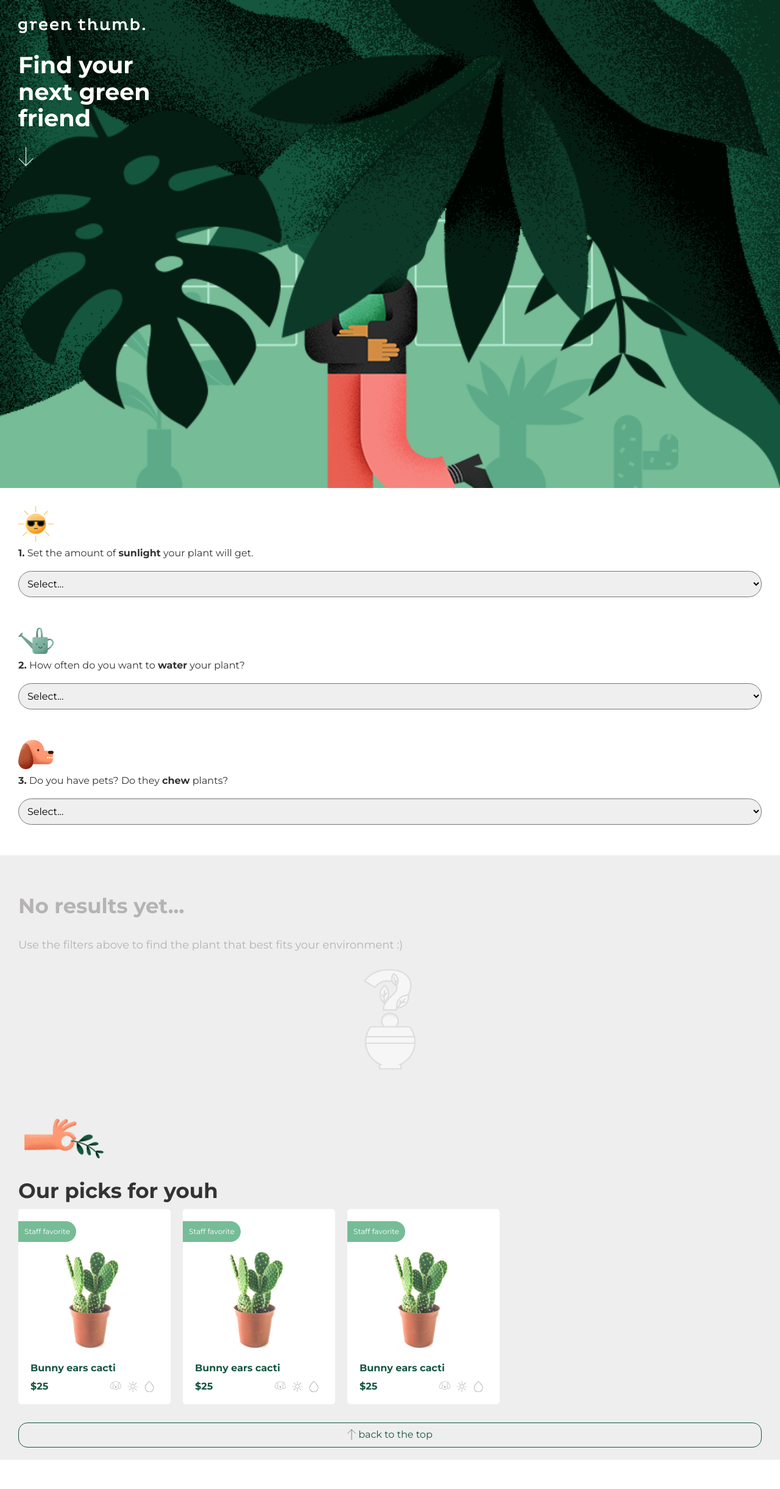
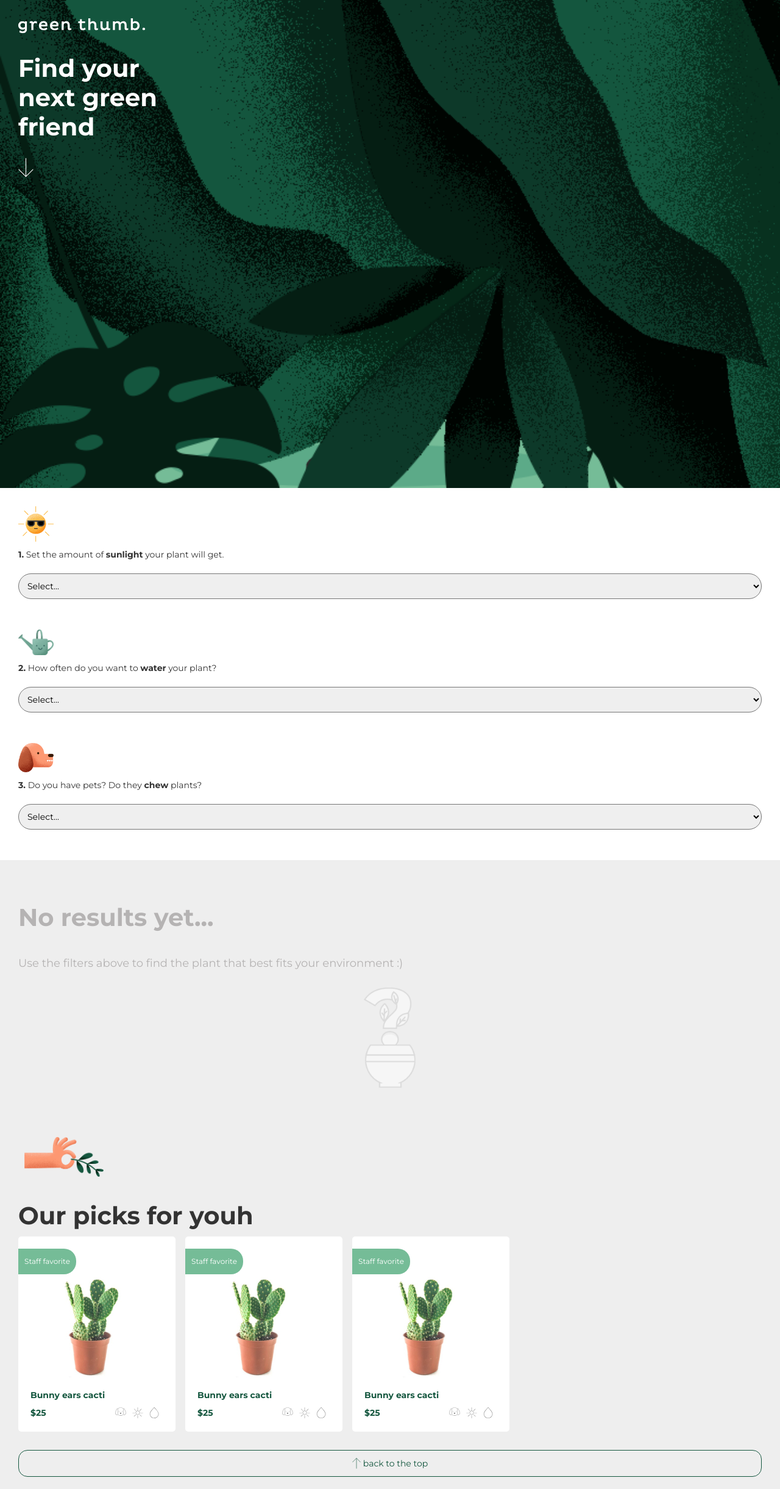
Before and after one commit to carlohcs/red-ventures-test, a website built with Parcel: page index.html in a window 1280 px wide. Shown: the whole page at 61% size. Before the commit the page ends 2393 px from the top, so only its background shows below. Built offline with nearby package versions, Linux system fonts and the light colour scheme.

Commit message:
[Mobile] Fixed some font-size/line-height values + sizes

```diff
--- a/src/styles/base.scss
+++ b/src/styles/base.scss
@@ -1,5 +1,7 @@
 body {
     font-family: $font-family-01;
+    font-size: $font-size;
+    line-height: $line-height;
     background-color: $color-white;
     color: $color-grey-dark;
 }
--- a/src/styles/index.scss
+++ b/src/styles/index.scss
@@ -11,12 +11,16 @@
         min-height: calc(100vh);
 
         @include mobile-landscape {
-            // min-height: calc(100vh);
             background-position: center 100%, center 156px;
         }
 
+        @include tablet-portrait {
+            background-position: center -500px, center 90%;
+        }
+
         &__title {
-            font-size: 38px;
+            font-size: $font-size-hero;
+            line-height: $line-height-hero;
             max-width: 250px;
         }
     }
@@ -61,7 +65,8 @@
     }
 
     &__title {
-        font-size: 34px;
+        font-size: $font-size-hero;
+        line-height: $line-height-hero;
     }
 
     &__description {
@@ -114,10 +119,10 @@
         }
 
         &__item {
-            min-width: 250px;
+            min-width: 258px;
             min-height: 320px;
             padding: 20px;
-            margin-right: 20px;
+            margin-right: 16px;
             background-color: $color-white;
             border-radius: 5px;
             position: relative;
--- a/src/styles/mixins.scss
+++ b/src/styles/mixins.scss
@@ -6,3 +6,13 @@
         @content;
     }
 }
+
+
+/**
+ * Mixin to control tablet portrait
+ */
+ @mixin tablet-portrait {
+    @media screen and (min-width: 768px) and (max-height: 1024px) {
+        @content;
+    }
+}
--- a/src/styles/variables.scss
+++ b/src/styles/variables.scss
@@ -5,6 +5,12 @@ $imagePath: '#{$base}images/';
 
 /* Fonts */
 $font-family-01: "Montserrat", sans-serif;
+
+$font-size: 14px;
+$font-size-hero: 40px;
+
+$line-height: 22px;
+$line-height-hero: 48px;
 
 /* Colors */
 $color-white: #FFF;
```
